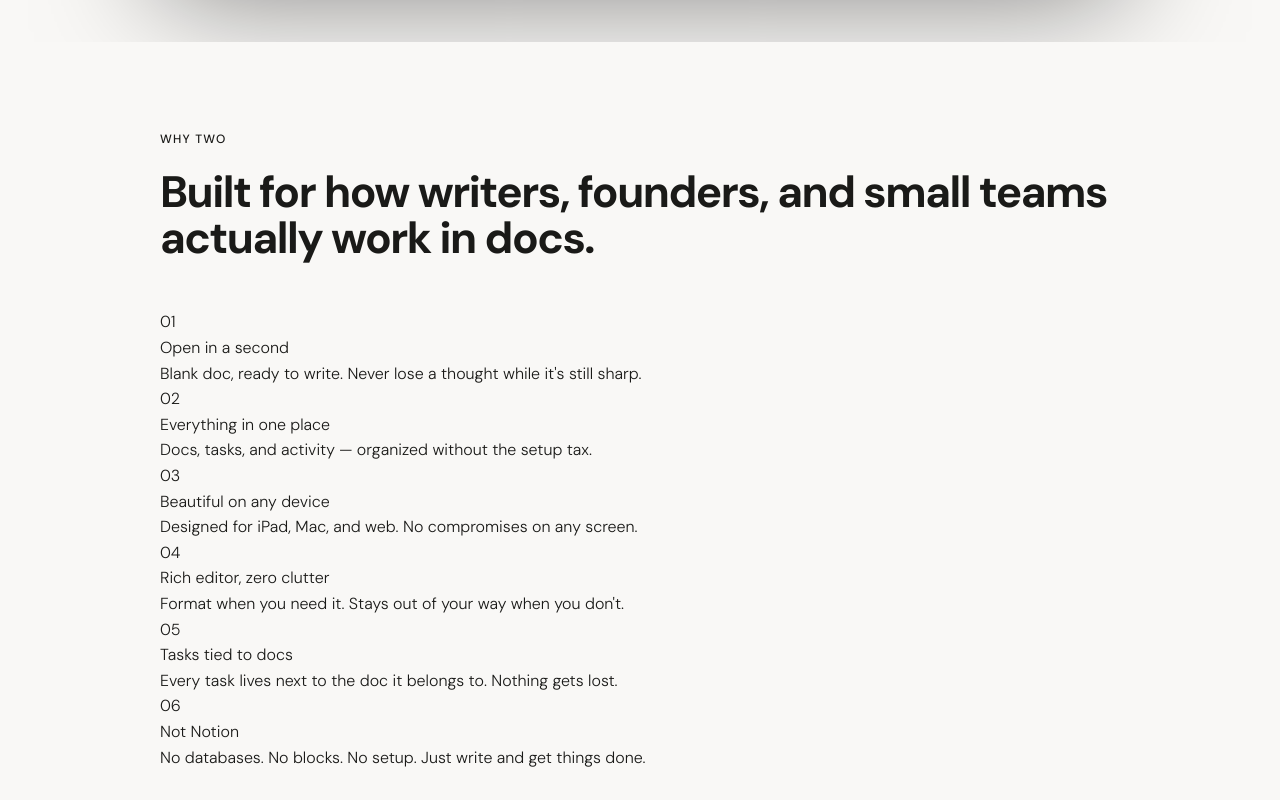
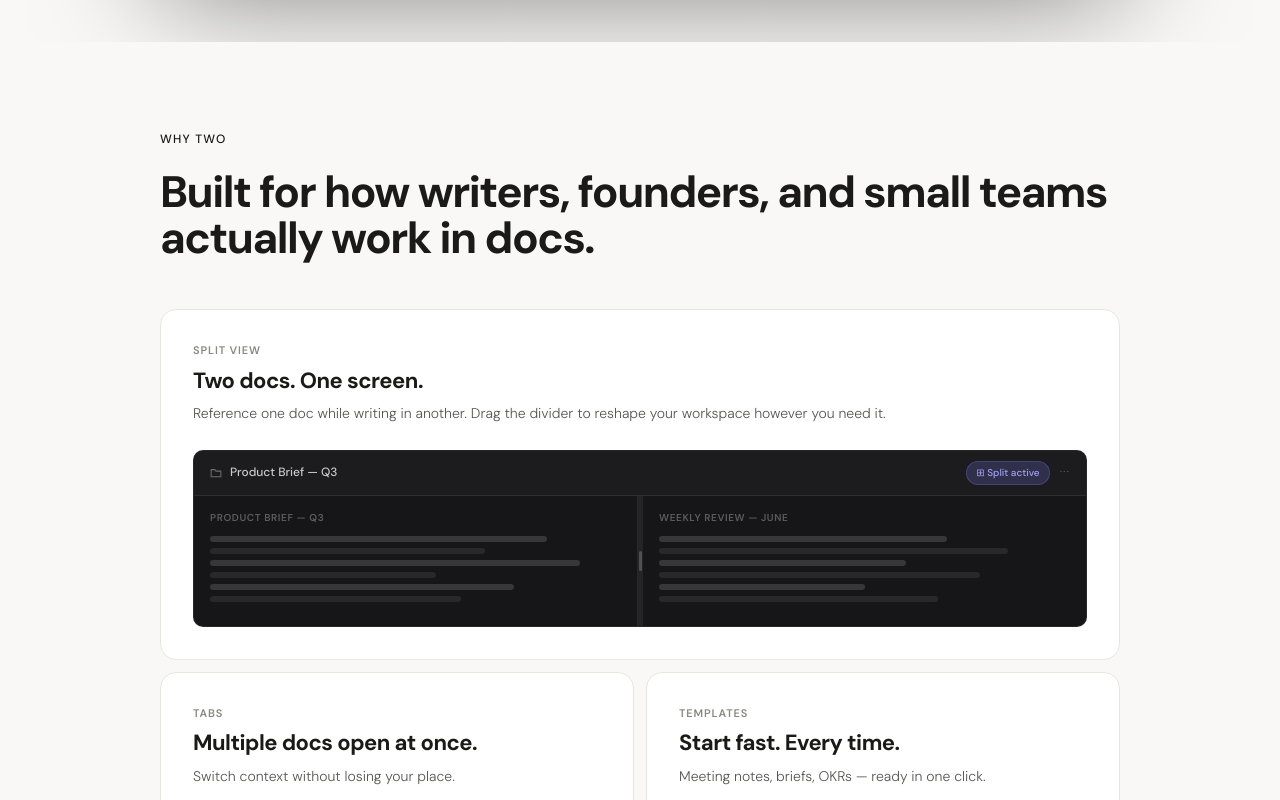
Before and after one commit to sillyledger/two-website, a Next.js app: page / in a window 1280 px wide. Shown: the part 1360-2160 px from the top of the page. Built offline with nearby package versions, Linux system fonts and the light colour scheme.

Commit message:
Replace features section with FeaturesBento component

```diff
--- a/app/page.tsx
+++ b/app/page.tsx
@@ -1,5 +1,6 @@
 import { Navigation } from "@/components/navigation"
 import { PricingSection } from "@/components/pricing-section"
+import { FeaturesBento } from "@/components/features-bento"
 
 export default function Home() {
   return (
@@ -220,44 +221,7 @@ export default function Home() {
         </div>
       </div>
 
-      <section className="features-section" id="features">
-        <div className="features-inner">
-          <div className="section-eyebrow">Why TWO</div>
-          <h2>Built for how writers, founders, and small teams actually work in docs.</h2>
-          <div className="feat-grid">
-            <div className="feat-cell">
-              <div className="feat-num">01</div>
-              <div className="feat-name">Open in a second</div>
-              <div className="feat-desc">Blank doc, ready to write. Never lose a thought while it&apos;s still sharp.</div>
-            </div>
-            <div className="feat-cell">
-              <div className="feat-num">02</div>
-              <div className="feat-name">Everything in one place</div>
-              <div className="feat-desc">Docs, tasks, and activity — organized without the setup tax.</div>
-            </div>
-            <div className="feat-cell">
-              <div className="feat-num">03</div>
-              <div className="feat-name">Beautiful on any device</div>
-              <div className="feat-desc">Designed for iPad, Mac, and web. No compromises on any screen.</div>
-            </div>
-            <div className="feat-cell">
-              <div className="feat-num">04</div>
-              <div className="feat-name">Rich editor, zero clutter</div>
-              <div className="feat-desc">Format when you need it. Stays out of your way when you don&apos;t.</div>
-            </div>
-            <div className="feat-cell">
-              <div className="feat-num">05</div>
-              <div className="feat-name">Tasks tied to docs</div>
-              <div className="feat-desc">Every task lives next to the doc it belongs to. Nothing gets lost.</div>
-            </div>
-            <div className="feat-cell">
-              <div className="feat-num">06</div>
-              <div className="feat-name">Not Notion</div>
-              <div className="feat-desc">No databases. No blocks. No setup. Just write and get things done.</div>
-            </div>
-          </div>
-        </div>
-      </section>
+      <FeaturesBento />
 
       <section className="backstory-section">
         <div className="backstory-inner">
```
